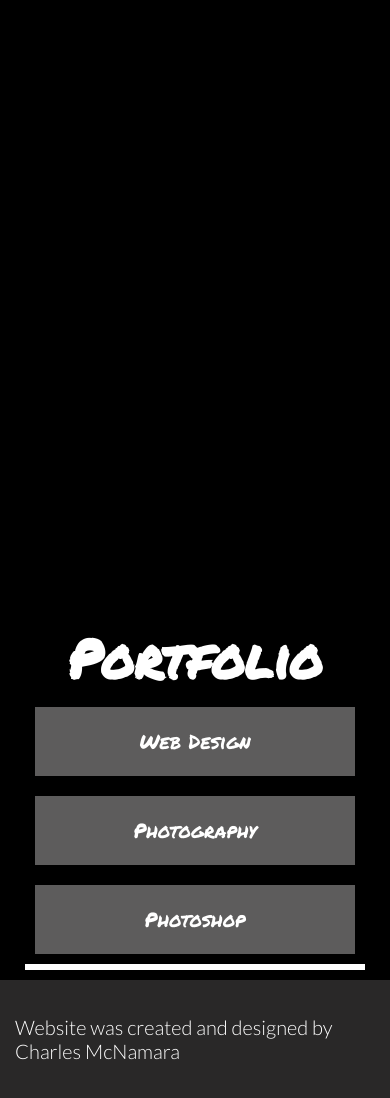
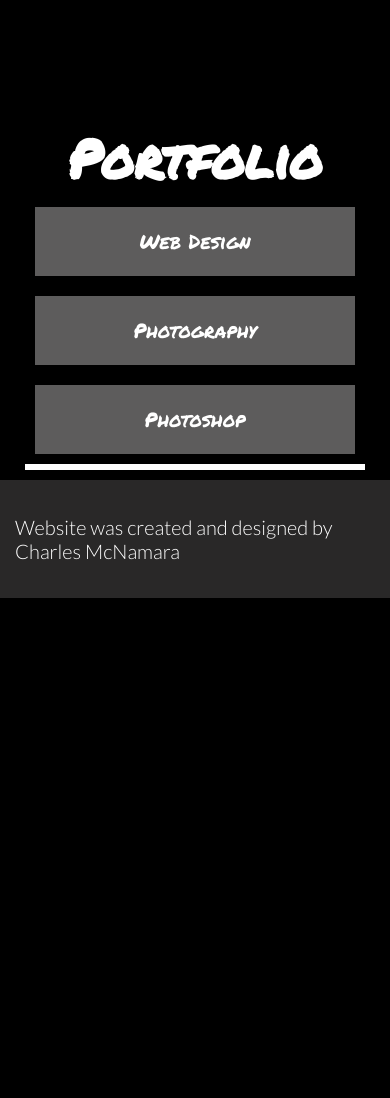
Before and after one commit to cwmcnamara/cwmcnamara.github.io, a plain HTML site: page index.html in a window 390 px wide. Shown: the part 1285-2383 px from the top of the page. After the commit the page ends 1883 px from the top, so only its background shows below. Drawn offline with Linux system fonts and the light colour scheme; a web font is replaced by a local one.

Commit message:
Add files via upload

```diff
--- a/css/master.css
+++ b/css/master.css
@@ -129,7 +129,7 @@ aside {
 iframe {
   margin: 0 auto;
   display: block;
-  height: 700px;
+  height: 200px;
   border: none;
 }
 
--- a/css/pc_master.css
+++ b/css/pc_master.css
@@ -32,6 +32,12 @@ main {
   justify-content: center;
 }
 
+iframe {
+  height: 550px;
+}
+
+
+
 main, footer {
   margin-left: 20%;
 }
--- a/css/theme.css
+++ b/css/theme.css
@@ -36,6 +36,12 @@ article h1 {
 
 h2 {
   font-size: 20pt;
+}
+
+@media only screen and (max-width: 768px) {
+  section h1 {
+    font-size: 30pt;
+  }
 }
 
 /*
```
